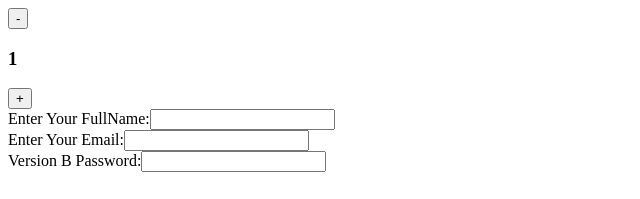
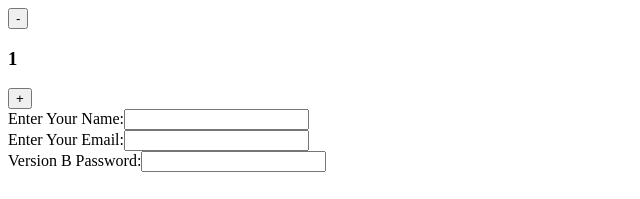
Before and after one commit to Madhianandhan06/versioncontrol, a React (Vite) app: page / in a window 1280 px wide. Shown: the top 199 px of the page, without its empty margins (0-640 px from the left). Built offline with nearby package versions, Linux system fonts and the light colour scheme.

Commit message:
feat: fullname to name

```diff
--- a/src/App.jsx
+++ b/src/App.jsx
@@ -13,7 +13,7 @@ const App = () => {
       <div>
         <form action="">
           <div>
-              <label htmlFor="">Enter Your FullName:</label>
+              <label htmlFor="">Enter Your Name:</label>
               <input type="text" />
           </div>
 
```
